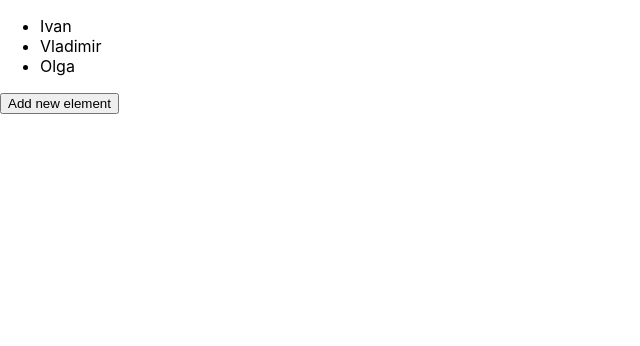
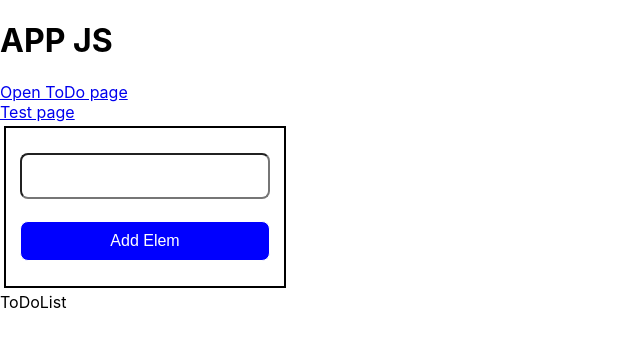
Before and after one commit to armdevrus/turing_reactJS, a React (Create React App) app: page / in a window 1280 px wide. Shown: the top 346 px of the page, without its empty margins (0-640 px from the left). Built offline with nearby package versions, Linux system fonts and the light colour scheme.

Commit message:
We are changed the project of ReactJS! Today's theme: "framework: react-route-dom"

```diff
--- a/src/App.js
+++ b/src/App.js
@@ -1,14 +1,35 @@
 import React from "react"
-import ListPrompt from "./homework/5week3day";
+import {Link, Route, Switch} from "react-router-dom";
+
+import Todo from "./pages/ToDo";
 
 class App extends React.Component {
+
     render() {
+        const isAdmin  = true
         return (
            <>
-               <ListPrompt/>
-            </>
+               <h1>APP JS</h1>
+               <div>
+                   <Link to="/">Open ToDo page</Link>
+               </div>
+               <div>
+                   <Link to="/test">Test page</Link>
+               </div>
+               <Switch>
+                   {isAdmin && <Route path="/blocked_page">
+                       <h1>Blocked page!</h1>
+                   </Route>}
+                   <Route path="/test">
+                       <h1>Test page!</h1>
+                   </Route>
+                   <Route path="/">
+                       <Todo/>
+                   </Route>
+               </Switch>
+           </>
         )
     }
 }
 
-export default App;
+export default App
--- a/src/components/AddToDoForm/index.js
+++ b/src/components/AddToDoForm/index.js
@@ -1,11 +1,26 @@
+import React from "react";
+
 import styles from "./AddToDoForm.module.css"
 
-const AddToDoForm = () => {
+const AddToDoForm = ({onAddElem}) => {
+
+    const [toDo, setToDo] = React.useState(``)
+
+    const handleFormSubmit = (event) => {
+        event.preventDefault()
+        onAddElem(toDo)
+        setToDo(``)
+    }
+
+    const handleInputChange = (event) => {
+        setToDo(event.target.value)
+    }
+
     return (
-        <div className={styles.addToDoForm}>
-            <input className={styles.enterInput} name="todo"/>
+        <form className={styles.addToDoForm} onSubmit={handleFormSubmit}>
+            <input className={styles.enterInput} name="todo" value={toDo} onChange={handleInputChange}/>
             <button className={styles.button}>Add Elem</button>
-        </div>
+        </form>
     )
 }
 
--- a/src/index.js
+++ b/src/index.js
@@ -1,12 +1,16 @@
 import React from 'react';
 import ReactDOM from 'react-dom';
+import {BrowserRouter} from "react-router-dom";
+
 import './index.css';
 import App from './App';
 import reportWebVitals from './reportWebVitals';
 
 ReactDOM.render(
   <React.StrictMode>
-    <App/>
+      <BrowserRouter>
+          <App/>
+      </BrowserRouter>
   </React.StrictMode>,
   document.getElementById('root')
 );
--- a/src/pages/ToDo/index.js
+++ b/src/pages/ToDo/index.js
@@ -1,14 +1,24 @@
+import React from "react";
 import styles from "./ToDo.module.css"
 import AddToDoForm from "../../components/AddToDoForm";
 import ToDoList from "../../components/ToDoList";
 
 const Todo = () => {
-    const list = ["Wake up", "Drink coffee"]
+    // const list = ["Wake up", "Drink coffee", "test"]
+
+    const [list, setList] = React.useState([])
+
+    const addElemToList = (elem) => {
+        console.log("addElemToList: ", elem)
+        // setList([...list, elem])
+        setList(list.concat(elem))
+    }
+
+
     return(
         <>
-            TO DO
             <div>
-                <AddToDoForm/>
+                <AddToDoForm onAddElem={addElemToList}/>
                 <ToDoList list={list}/>
             </div>
         </>
```
Also changed, not shown: src/lifecoding/ReactRouting.js (added, +75 -0 lines).
